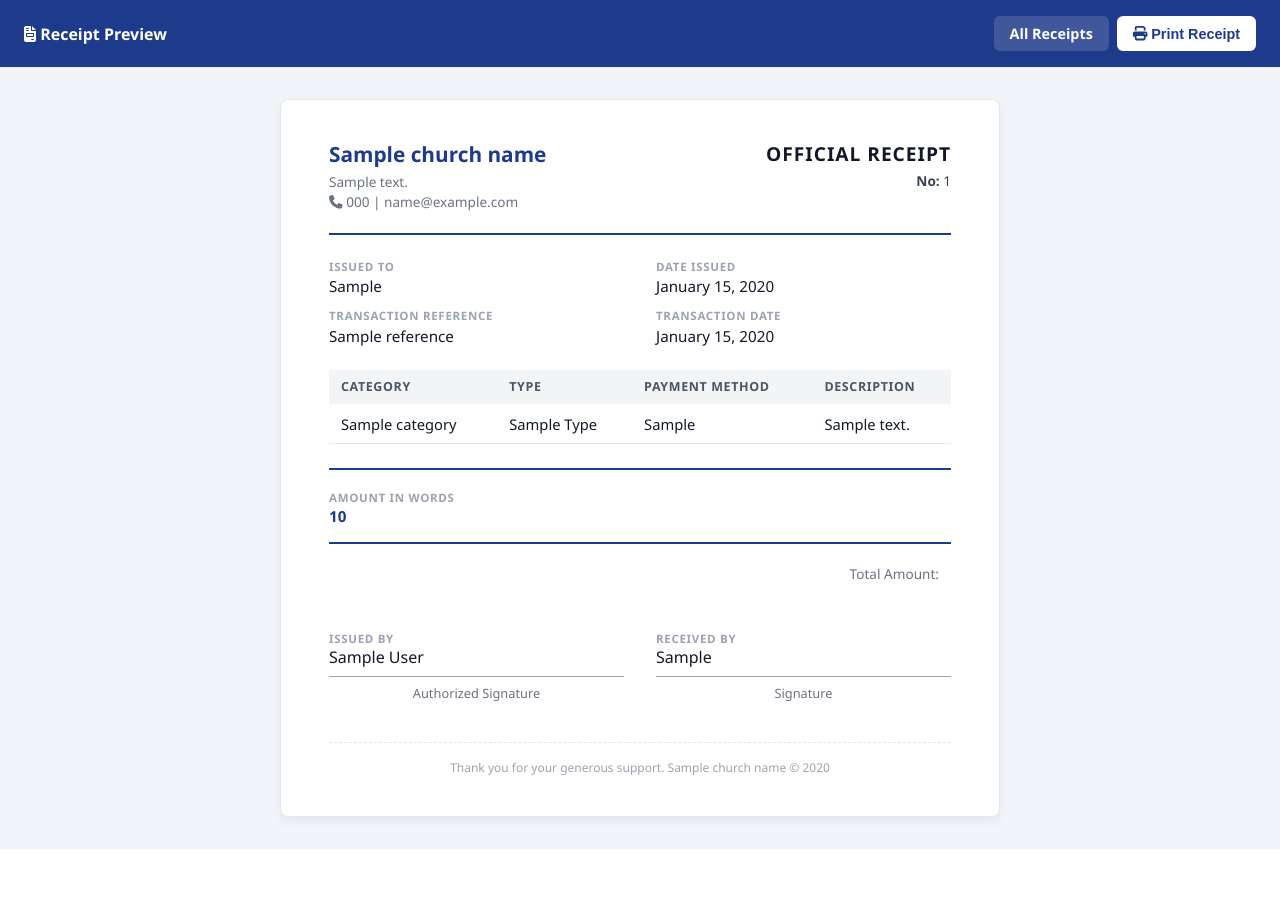
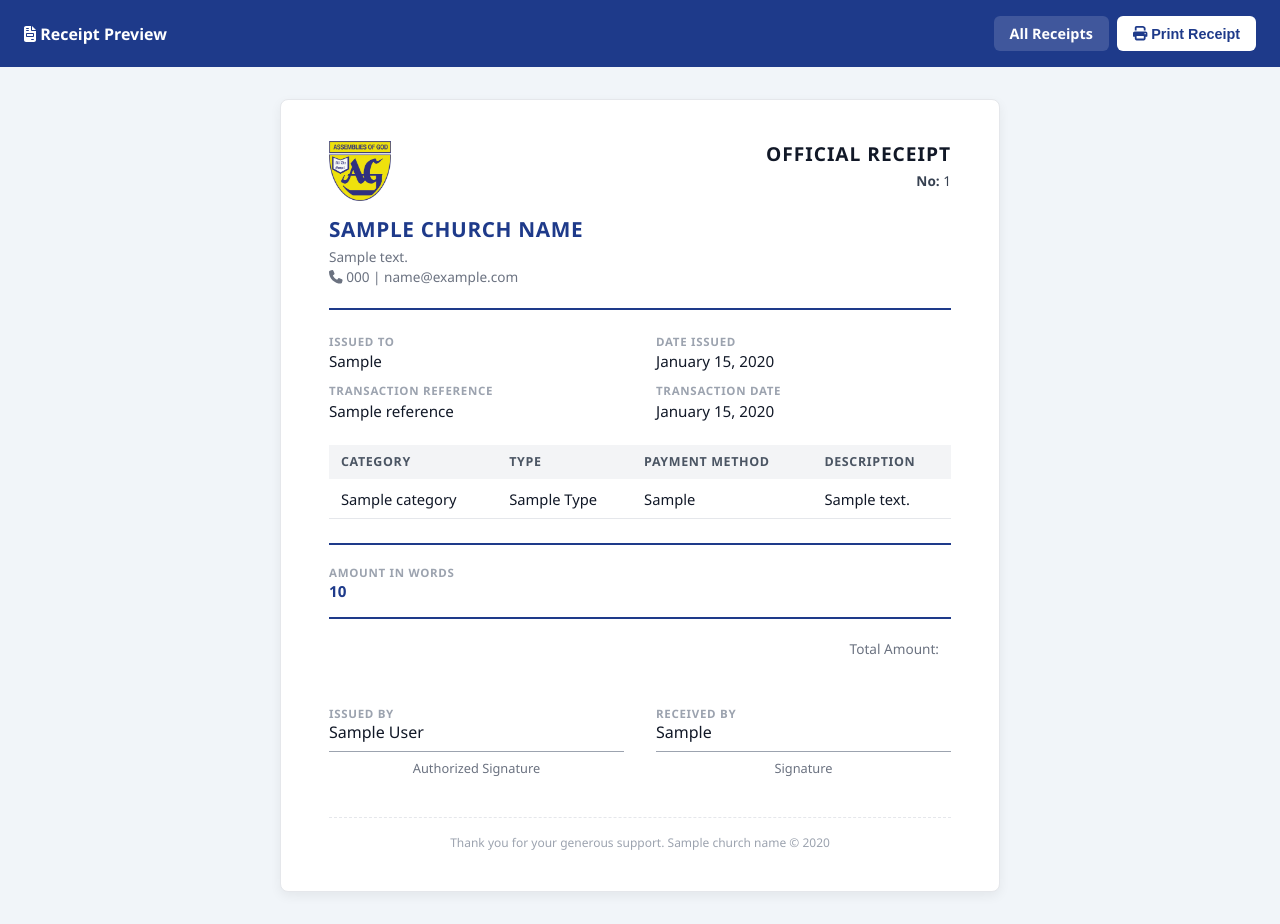
Before and after one commit to PAAJOE04/ag-cms, a Python web app: template app/templates/finance/receipt.html in a window 1280 px wide. Before the commit the page ends 849 px from the top, so only its background shows below. Run offline with Jinja, Linux system fonts and the light colour scheme; the template is opened without the code that fills it: most values are stand-ins (such as "Sample title", 1, 10 or a date in 2020).

Commit message:
Add church logo to receipts

```diff
--- a/app/templates/finance/receipt.html
+++ b/app/templates/finance/receipt.html
@@ -83,7 +83,9 @@
     <div class="receipt">
         <div class="receipt-header">
             <div>
-                <div class="church-name">{{ church_name }}</div>
+                <img src="{{ url_for('static', filename='img/logo.png') }}" alt="{{ church_name }}"
+                     style="width:62px; height:62px; object-fit:contain; margin-bottom:0.5rem;">
+                <div class="church-name" style="text-transform:uppercase; letter-spacing:0.03em;">{{ church_name }}</div>
                 <div class="church-meta">
                     {% if church_address %}{{ church_address }}<br>{% endif %}
                     {% if church_phone %}<i class="fas fa-phone"></i> {{ church_phone }}{% endif %}
```
